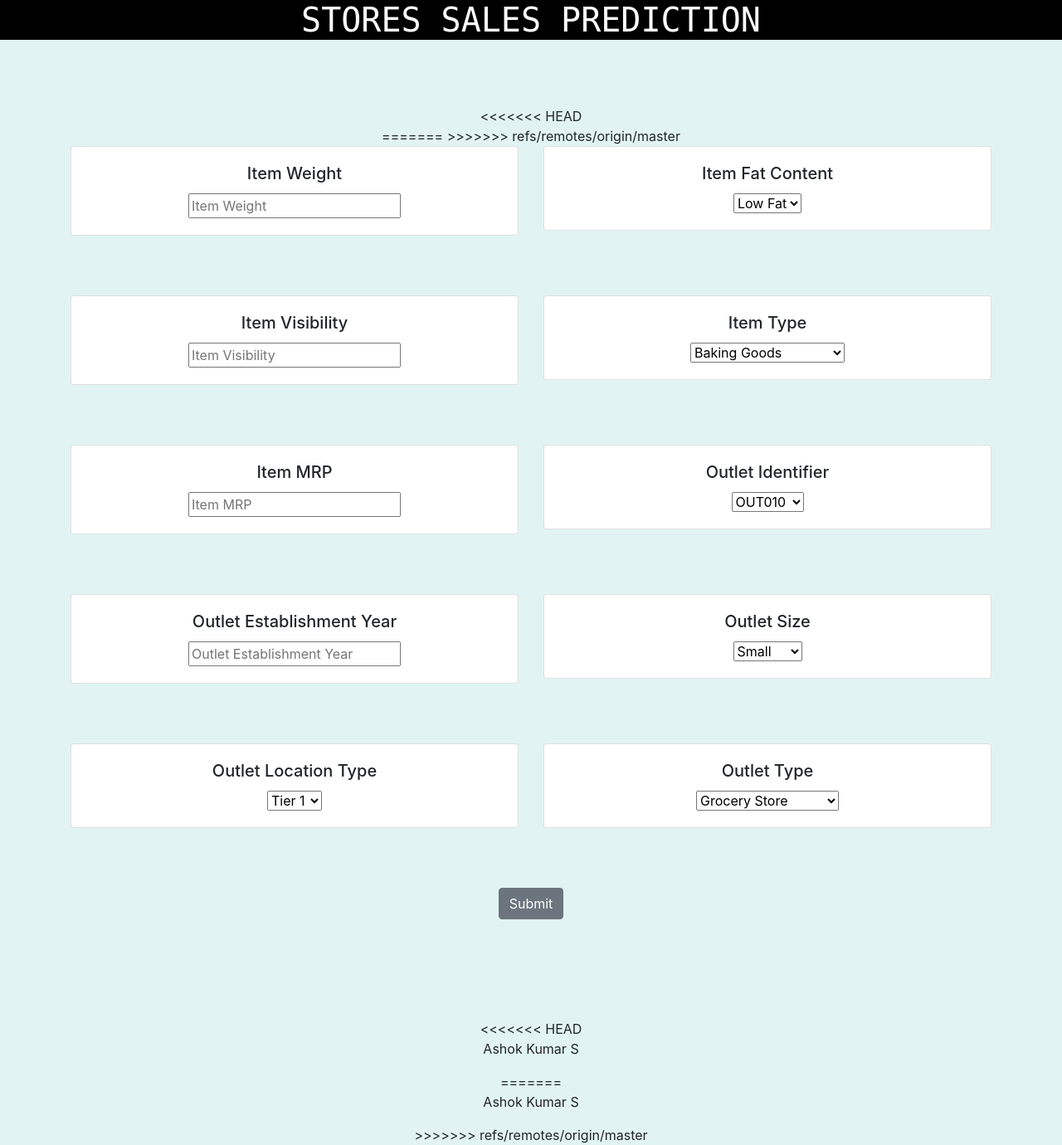
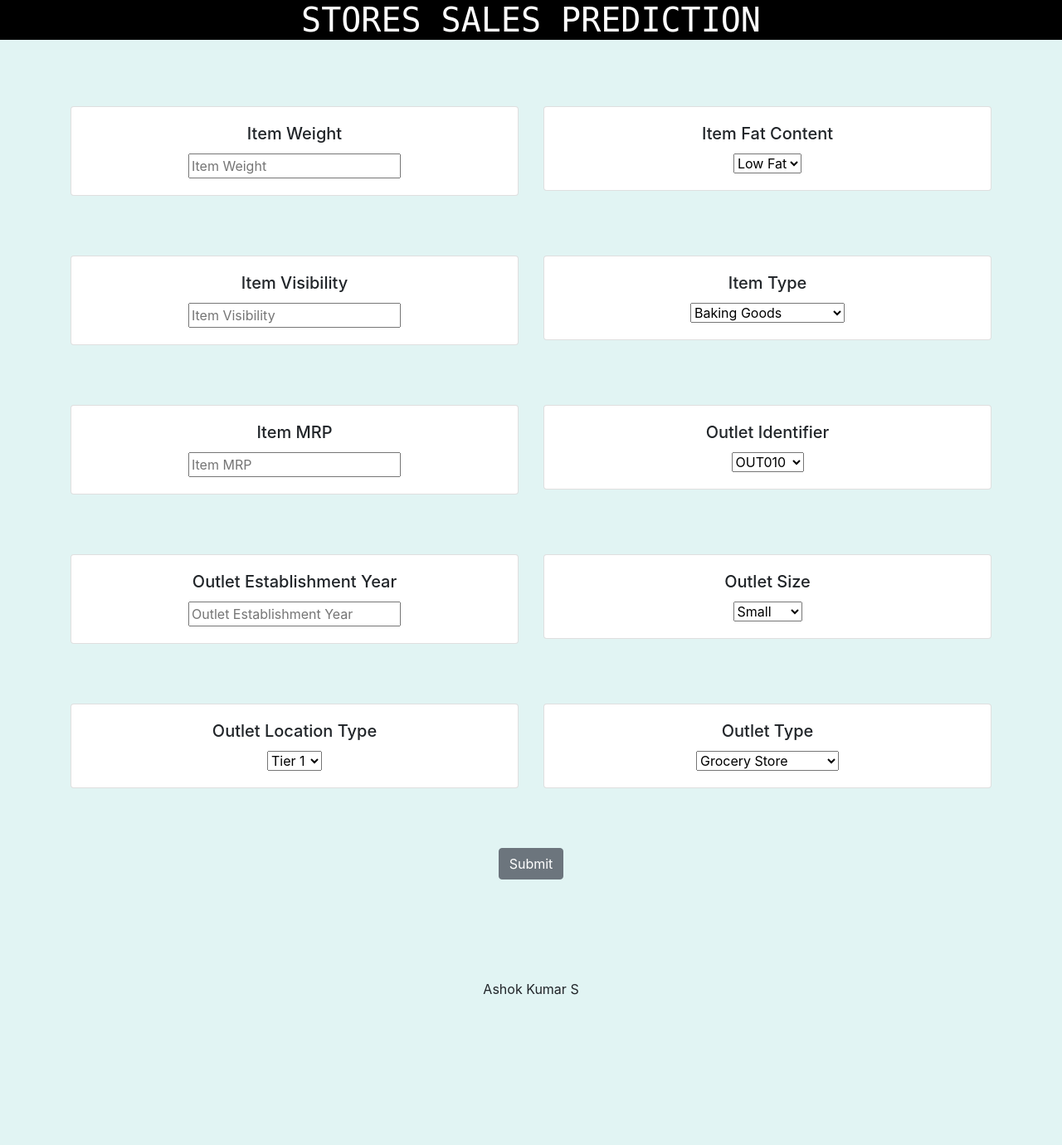
Before and after one commit to ashokkumars01/Stores-Sales-Prediction, a Flask app: page / in a window 1280 px wide. Shown: the whole page at 83% size. After the commit the page ends 1199 px from the top, so only its background shows below. Run offline with Flask 2, Linux system fonts and the light colour scheme; parts of the project's set-up code (start-up, migrations or seed data) failed here and were passed over; some libraries are stand-ins or nearby versions.

Commit message:
templates

```diff
--- a/templates/home.html
+++ b/templates/home.html
@@ -39,12 +39,7 @@ font-family:monospace;
     <div class="container">
 
 
-
-<<<<<<< HEAD
-        <form method="POST", action="{{url_for('predict')}}">
-=======
        <form method="POST", action="{{url_for('predict')}}">
->>>>>>> refs/remotes/origin/master
 
 
             <div class="row">
@@ -239,17 +234,9 @@ font-family:monospace;
 
         <br>
         <br>
-<<<<<<< HEAD
 		<footer>
         <p>Ashok Kumar S</p>
 		</footer>
-=======
-	<footer>
-        <p>Ashok Kumar S</p>
-	</footer>
-
->>>>>>> refs/remotes/origin/master
-    </div>
 
 
 
```
